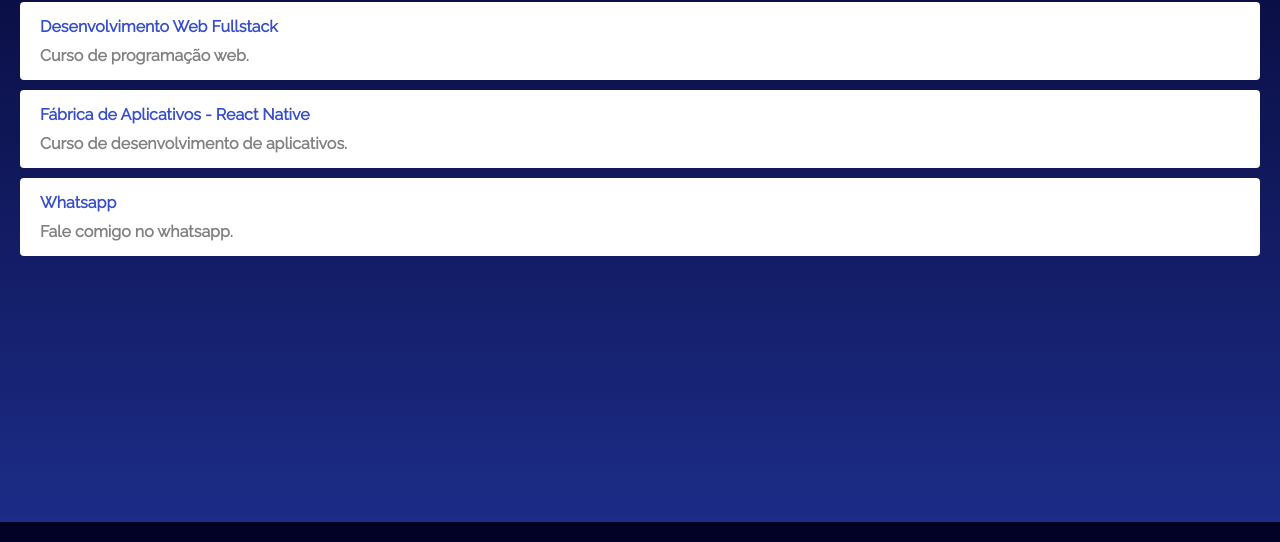
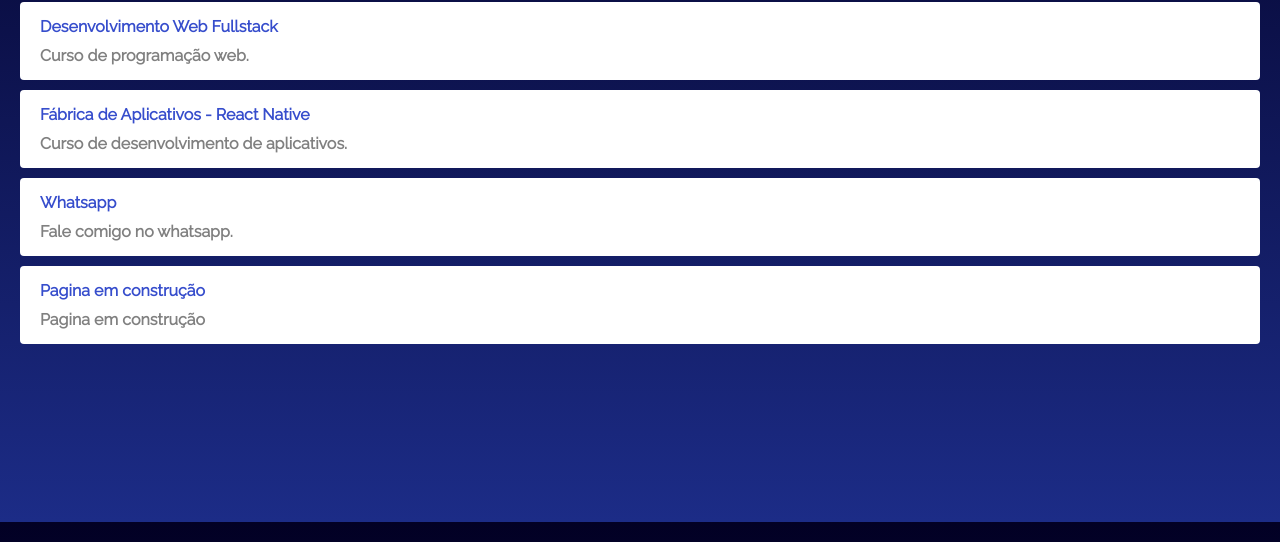
Before and after one commit to edneyecs/edneyecs.github.io, a plain HTML site: page edney/index.html in a window 1280 px wide. Shown: the part 278-820 px from the top of the page. Drawn offline with Linux system fonts and the light colour scheme.

Commit message:
Pagina em construção

```diff
--- a/edney/index.html
+++ b/edney/index.html
@@ -66,6 +66,15 @@
             <span>Fale comigo no whatsapp.</span>
           </a>
         </li>
+
+        <li>
+            <a href="">
+              Pagina em construção
+              <span>Pagina em construção</span>
+            </a>
+          </li>
+
+
     </ul>
 
 </body>
```
